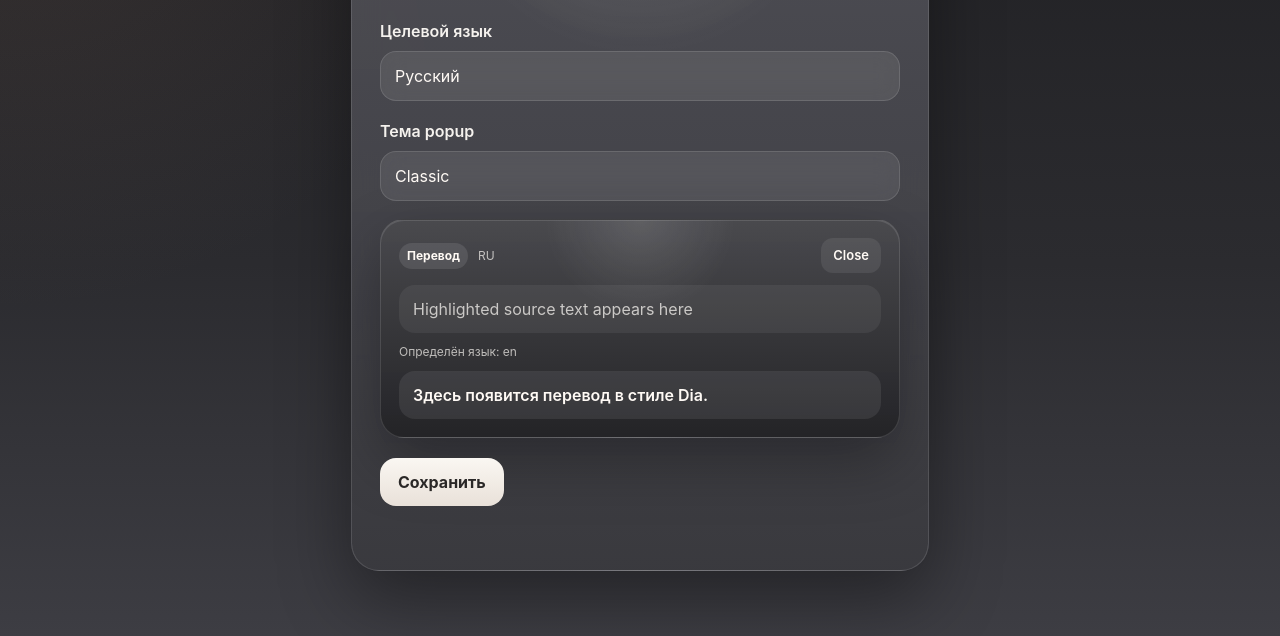
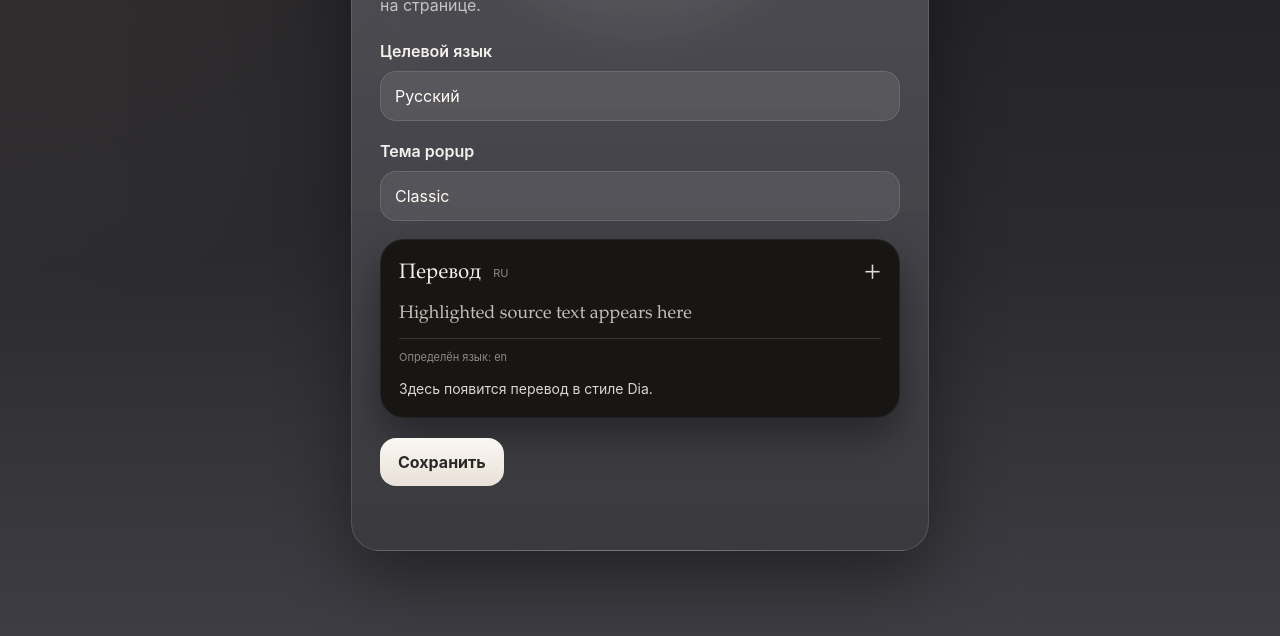
Before and after one commit to HappyFeedFriends/google-translate-extension, a browser extension: page options.html in a window 1280 px wide. Shown: the part 212-848 px from the top of the page. Drawn offline with Linux system fonts and the light colour scheme.

Commit message:
Инициализация

```diff
--- a/content.js
+++ b/content.js
@@ -126,7 +126,7 @@ function createPanel() {
   const closeButton = document.createElement("button");
   closeButton.className = "selection-translator-panel__icon-button";
   closeButton.type = "button";
-  closeButton.textContent = "Close";
+  closeButton.textContent = "+";
   closeButton.addEventListener("click", hideAllUi);
 
   heading.append(meta);
--- a/options.css
+++ b/options.css
@@ -107,13 +107,10 @@ body {
 }
 
 .settings__preview--dia .settings__preview-card {
-  background:
-    radial-gradient(circle at top center, rgba(255, 255, 255, 0.12), transparent 28%),
-    linear-gradient(180deg, rgba(74, 74, 78, 0.94) 0%, rgba(35, 35, 38, 0.96) 100%);
-  border: 1px solid rgba(255, 255, 255, 0.12);
-  box-shadow:
-    inset 0 1px 0 rgba(255, 255, 255, 0.12),
-    0 24px 60px rgba(0, 0, 0, 0.3);
+  background: rgba(23, 22, 20, 0.98);
+  border: 1px solid rgba(198, 188, 174, 0.08);
+  border-radius: 24px;
+  box-shadow: 0 18px 42px rgba(0, 0, 0, 0.38);
 }
 
 .settings__preview-top {
@@ -121,61 +118,70 @@ body {
   align-items: center;
   justify-content: space-between;
   gap: 12px;
-  margin-bottom: 12px;
+  margin-bottom: 14px;
 }
 
 .settings__preview-meta {
   display: flex;
   align-items: center;
-  gap: 10px;
+  gap: 12px;
 }
 
 .settings__preview-badge {
   display: inline-flex;
   align-items: center;
-  padding: 4px 8px;
-  border-radius: 999px;
-  background: rgba(255, 255, 255, 0.1);
-  color: #fffaf5;
-  font-size: 12px;
-  font-weight: 700;
+  color: #f5f1ea;
+  font-family: "Iowan Old Style", "Palatino Linotype", "Book Antiqua", Georgia, serif;
+  font-size: 21px;
+  font-weight: 400;
 }
 
 .settings__preview-lang,
 .settings__preview-status {
-  color: rgba(245, 242, 238, 0.72);
-  font-size: 12px;
+  color: rgba(206, 198, 187, 0.66);
+  font-size: 11px;
 }
 
 .settings__preview-close {
   display: inline-flex;
   align-items: center;
-  padding: 8px 12px;
-  border-radius: 12px;
-  background: rgba(255, 255, 255, 0.08);
-  color: #fffaf5;
-  font-size: 13px;
-  font-weight: 600;
+  padding: 0;
+  border-radius: 0;
+  background: transparent;
+  color: rgba(245, 241, 234, 0.9);
+  font-family: "Iowan Old Style", "Palatino Linotype", "Book Antiqua", Georgia, serif;
+  font-size: 28px;
+  font-weight: 300;
+  line-height: 1;
 }
 
 .settings__preview-source,
 .settings__preview-result {
-  border-radius: 16px;
-  padding: 12px 14px;
+  border-radius: 0;
+  padding: 0;
 }
 
 .settings__preview-source {
-  margin-bottom: 10px;
-  background: rgba(255, 255, 255, 0.06);
-  color: rgba(245, 242, 238, 0.76);
+  margin-bottom: 0;
+  background: transparent;
+  color: rgba(212, 205, 195, 0.92);
+  font-family: "Iowan Old Style", "Palatino Linotype", "Book Antiqua", Georgia, serif;
+  font-size: 18px;
+  line-height: 1.28;
+  border-bottom: 1px solid rgba(201, 192, 181, 0.18);
+  padding-bottom: 12px;
 }
 
 .settings__preview-status {
-  margin-bottom: 10px;
+  margin: 0;
+  padding: 10px 0 0;
 }
 
 .settings__preview-result {
-  background: rgba(255, 255, 255, 0.08);
-  color: #fffaf5;
-  font-weight: 600;
+  background: transparent;
+  color: rgba(240, 235, 227, 0.9);
+  font-size: 14px;
+  font-weight: 400;
+  line-height: 1.55;
+  padding-top: 12px;
 }
--- a/options.html
+++ b/options.html
@@ -47,7 +47,7 @@
                 <span class="settings__preview-badge">Перевод</span>
                 <span class="settings__preview-lang">RU</span>
               </div>
-              <span class="settings__preview-close">Close</span>
+              <span class="settings__preview-close">+</span>
             </div>
             <div class="settings__preview-source">Highlighted source text appears here</div>
             <div class="settings__preview-status">Определён язык: en</div>
```
Also changed, not shown: content.css (+91 -34 lines).
